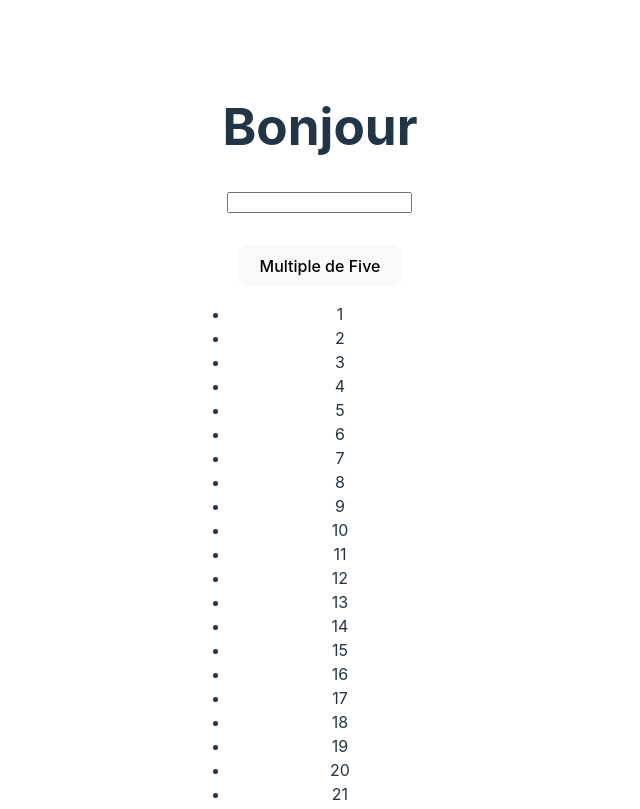
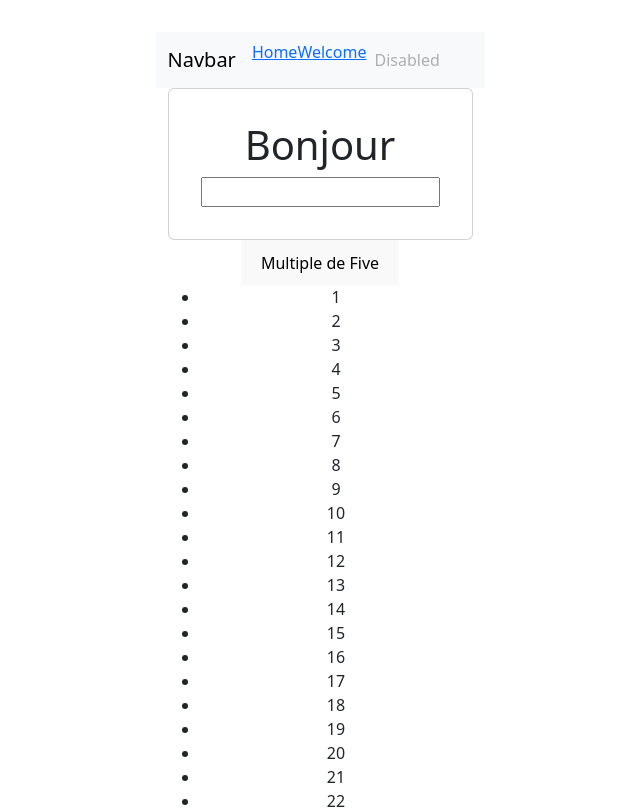
Before and after one commit to NicolasBELLANGER/RenforcementJS_Node, a React (Vite) app in the folder Front/react_projet/: page /welcome in a window 1280 px wide. Shown: the top 809 px of the page, without its empty margins (320-960 px from the left). Built offline with nearby package versions, Linux system fonts and the light colour scheme.

Commit message:
Fifth Commit

```diff
--- a/Front/react_projet/package.json
+++ b/Front/react_projet/package.json
@@ -10,8 +10,10 @@
     "preview": "vite preview"
   },
   "dependencies": {
+    "bootstrap": "^5.3.3",
     "prop-types": "^15.8.1",
     "react": "^18.3.1",
+    "react-bootstrap": "^2.10.5",
     "react-dom": "^18.3.1",
     "react-router-dom": "^6.28.0"
   },
--- a/Front/react_projet/src/App.jsx
+++ b/Front/react_projet/src/App.jsx
@@ -1,17 +1,25 @@
 import './App.css'
+import 'bootstrap/dist/css/bootstrap.min.css';
 import {Route, Routes} from "react-router-dom";
 import Welcome from "./pages/Welcome.jsx";
 import Home from "./pages/Home.jsx";
+import BookDetails from "./pages/BookDetails.jsx";
+import Header from "./components/Header.jsx";
 
 function App() {
 
   return (
     <>
-        <Routes>
-            <Route  path="/" element={<Home />}/>
-            <Route  path="/welcome" element={<Welcome />}/>
-        </Routes>
-
+        <div className="container-fluid vh-100">
+            <div className="row">
+                <Header />
+            </div>
+            <Routes>
+                <Route path="/" element={<Home/>}/>
+                <Route path="/welcome" element={<Welcome/>}/>
+                <Route path="/books/:id" element={<BookDetails/>}/>
+            </Routes>
+        </div>
     </>
   )
 }
--- /dev/null
+++ b/Front/react_projet/src/components/Header.jsx
@@ -0,0 +1,31 @@
+import React from 'react';
+import {Link} from "react-router-dom";
+
+function Header() {
+    return (
+        <nav className="navbar navbar-expand-lg bg-body-tertiary">
+            <div className="container-fluid">
+                <a className="navbar-brand" href="#">Navbar</a>
+                <button className="navbar-toggler" type="button" data-bs-toggle="collapse" data-bs-target="#navbarNav"
+                        aria-controls="navbarNav" aria-expanded="false" aria-label="Toggle navigation">
+                    <span className="navbar-toggler-icon"></span>
+                </button>
+                <div className="collapse navbar-collapse" id="navbarNav">
+                    <ul className="navbar-nav">
+                        <li className="nav-item">
+                           <Link to={"/"} >Home</Link>
+                        </li>
+                        <li className="nav-item">
+                            <Link to={"/welcome"} >Welcome</Link>
+                        </li>
+                        <li className="nav-item">
+                            <a className="nav-link disabled" aria-disabled="true">Disabled</a>
+                        </li>
+                    </ul>
+                </div>
+            </div>
+        </nav>
+    );
+}
+
+export default Header;
--- /dev/null
+++ b/Front/react_projet/src/pages/BookDetails.jsx
@@ -0,0 +1,34 @@
+import React, {useEffect, useState} from 'react';
+import {useParams} from "react-router-dom";
+
+function BookDetails() {
+    const { id } = useParams()
+    const [book, setBook] = useState({});
+
+    useEffect(() => {
+        const fetchData = async () => {
+            try {
+                const response = await fetch(`https://nodeexpresscourse-m1-dev-g3-effrei.onrender.com/api/books/${id}`);
+                if (!response.ok) {
+                    throw new Error(`HTTP error! Status: ${response.status}`);
+                }
+                const data = await response.json();
+                setBook(data);
+            } catch (error) {
+                console.error('Failed to fetch books:', error);
+            }
+        };
+
+        fetchData()
+    }, [] )
+
+
+    return (
+        <div>
+            <p>{book.label}</p>
+            <p>{book.description}</p>
+        </div>
+    );
+}
+
+export default BookDetails;
--- a/Front/react_projet/src/pages/Home.jsx
+++ b/Front/react_projet/src/pages/Home.jsx
@@ -1,4 +1,5 @@
 import {useState, useEffect} from "react";
+import {Link} from "react-router-dom";
 
 function Home() {
     const [books, setBooks] = useState([])
@@ -26,7 +27,9 @@ function Home() {
             <p>test</p>
             <ul>
                 {books.map(book => (
-                    <li key={book._id}> {book.label}</li>
+                    <li key={book._id}>
+                        <Link to={`/books/${book._id}`}> {book.label}</Link>
+                    </li>
                 ))}
             </ul>
         </div>
```
Also changed, not shown: 1 other file (tests, documents, lock files or other folders).
